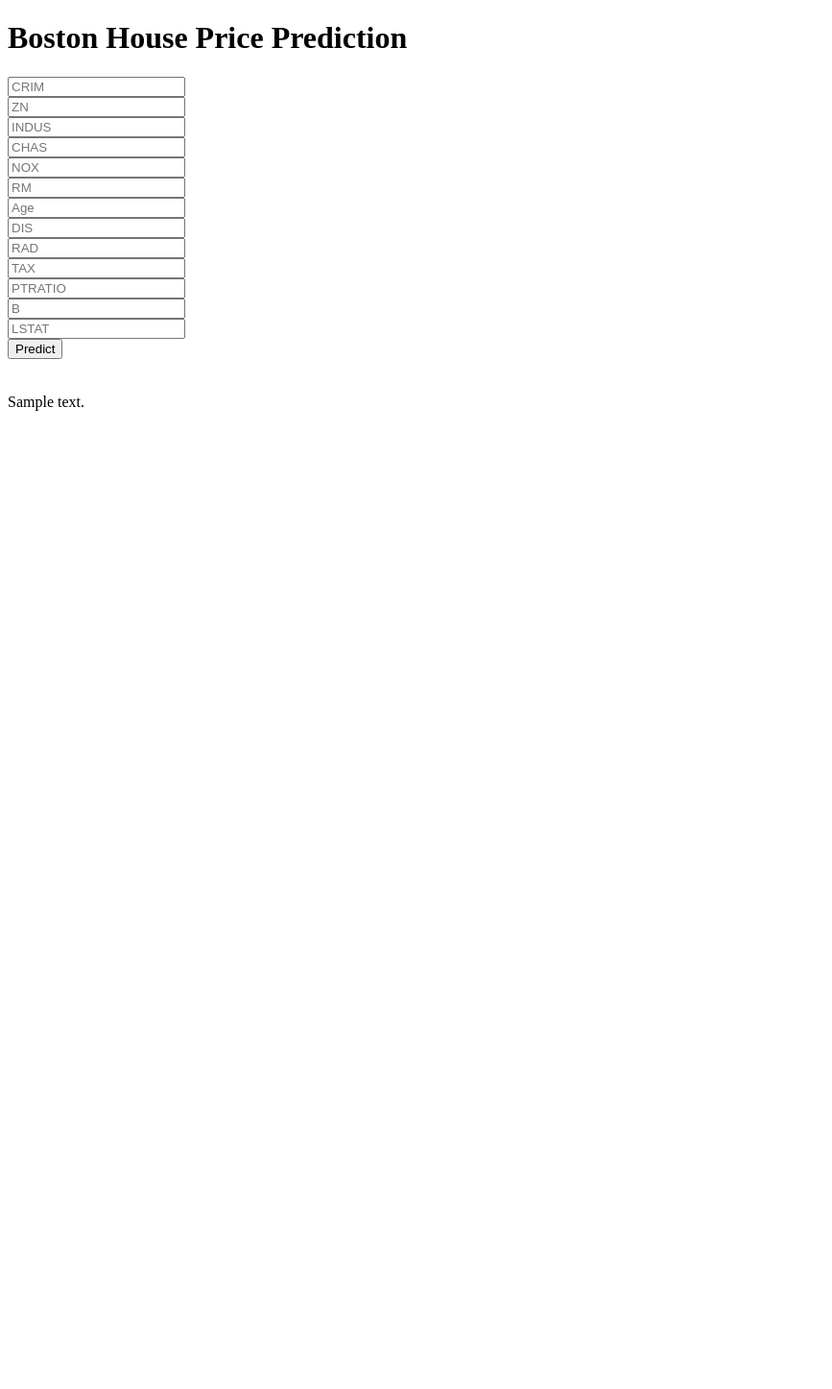
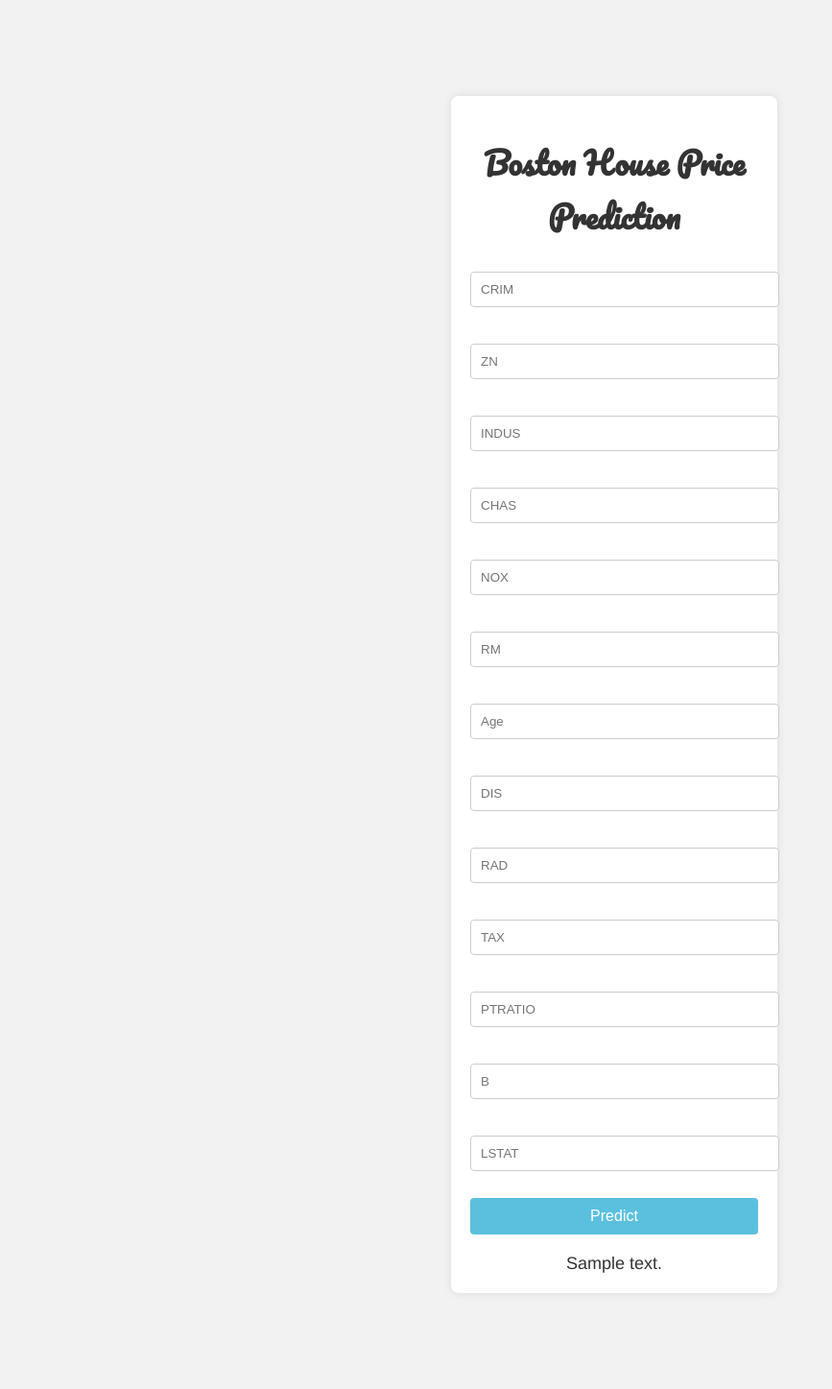
Before and after one commit to Amitesh7668/Boston-House-Pricing-MLops-Projects, a Flask app: template templates/home.html in a window 1280 px wide. Shown: the whole page at 96% size, without its empty margins (0-867 px from the left). Before the commit the page ends 428 px from the top, so only its background shows below. Run offline with Flask 3, Linux system fonts and the light colour scheme; the template is opened without the code that fills it: most values are stand-ins (such as "Sample title", 1, 10 or a date in 2020); parts of the project's set-up code (start-up, migrations or seed data) failed here and were passed over.

Commit message:
home page modify

```diff
--- a/templates/home.html
+++ b/templates/home.html
@@ -1,15 +1,73 @@
 <!DOCTYPE html>
-<html >
+<html>
 
 <head>
     <meta charset="UTF-8">
-  <title>ML API</title>
+    <title>Boston House Price Prediction</title>
     <link href='https://fonts.googleapis.com/css?family=Pacifico' rel='stylesheet' type='text/css'>
     <link href='https://fonts.googleapis.com/css?family=Arimo' rel='stylesheet' type='text/css'>
     <link href='https://fonts.googleapis.com/css?family=Hind:300' rel='stylesheet' type='text/css'>
     <link href='https://fonts.googleapis.com/css?family=Open+Sans+Condensed:300' rel='stylesheet' type='text/css'>
 
+    <style>
+        body {
+            background: #f2f2f2;
+            font-family: 'Arimo', sans-serif;
+        }
 
+        .login {
+            width: 300px;
+            padding: 20px;
+            background: white;
+            border-radius: 8px;
+            box-shadow: 0 0 10px rgba(0, 0, 0, 0.1);
+            margin: 100px auto;
+            text-align: center;
+        }
+
+        h1 {
+            font-family: 'Pacifico', cursive;
+            color: #333;
+            text-align: center;
+            margin-bottom: 20px;
+        }
+
+        input[type="text"] {
+            width: 100%;
+            padding: 10px;
+            margin: 10px 0;
+            border: 1px solid #ccc;
+            border-radius: 4px;
+        }
+
+        button {
+            width: 100%;
+            padding: 10px;
+            background: #5bc0de;
+            border: none;
+            border-radius: 4px;
+            color: white;
+            font-size: 16px;
+            cursor: pointer;
+            transition: background 0.3s ease;
+        }
+
+        button:hover {
+            background: #31b0d5;
+        }
+
+        form {
+            display: flex;
+            flex-direction: column;
+        }
+
+        .prediction {
+            margin-top: 20px;
+            font-size: 18px;
+            color: #333;
+            text-align: center;
+        }
+    </style>
 </head>
 
 <body>
@@ -17,7 +75,7 @@
         <h1>Boston House Price Prediction</h1>
 
         <!-- Main Input For Receiving Query to our ML -->
-    <form action="{{ url_for('predict')}}"method="post">
+        <form action="{{ url_for('predict') }}" method="post">
             <input type="text" name="CRIM" placeholder="CRIM" required="required" /><br>
             <input type="text" name="ZN" placeholder="ZN" required="required" /><br>
             <input type="text" name="INDUS" placeholder="INDUS" required="required" /><br>
@@ -32,17 +90,11 @@
             <input type="text" name="B" placeholder="B" required="required" /><br>
             <input type="text" name="LSTAT" placeholder="LSTAT" required="required" /><br>
 
-
-
             <button type="submit" class="btn btn-primary btn-block btn-large">Predict</button>
         </form>
 
-   <br>
-   <br>
+        <div class="prediction">{{ prediction_text }}</div>
+    </div>
+</body>
 
-
- </div>
- {{prediction_text}}
-
-</body>
 </html>
```
Lines whose indentation alone changed are shown as unchanged.
